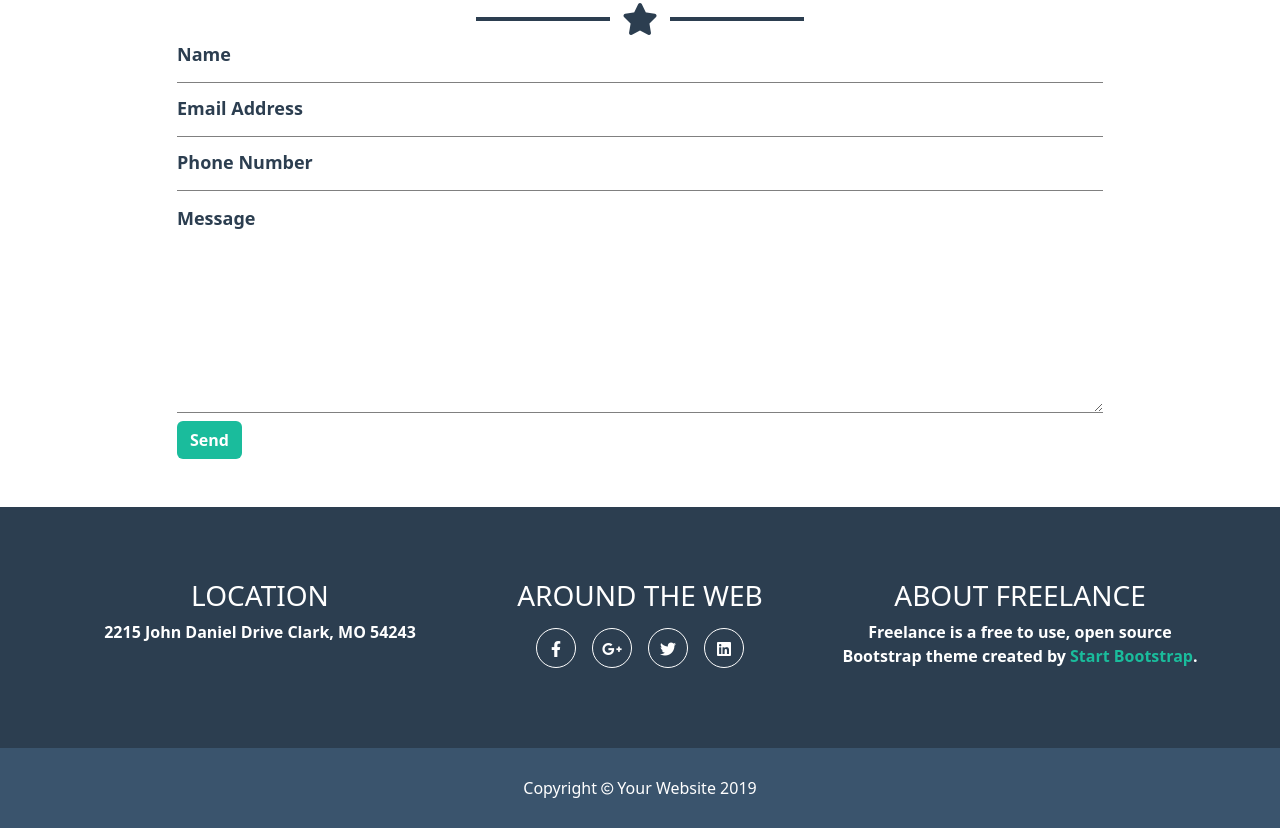
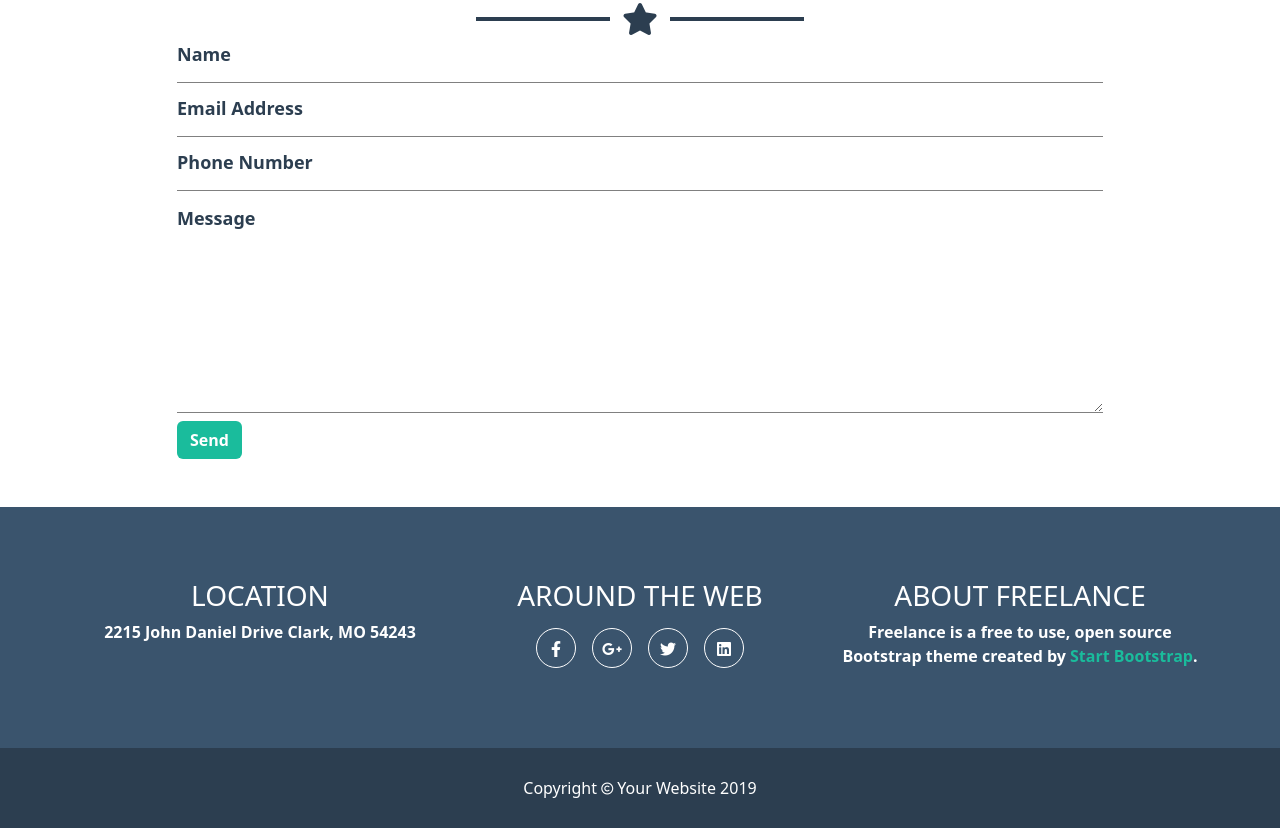
Before and after one commit to PasqualeDiMatteo/html-css-bootstrap-freelancer, a plain HTML site: page index.html in a window 1280 px wide. Shown: the part 2019-2847 px from the top of the page. Drawn offline with nearby package versions, Linux system fonts and the light colour scheme.

Commit message:
change footer color

```diff
--- a/css/style.css
+++ b/css/style.css
@@ -100,10 +100,12 @@ header{
 }
 
 .footer-bottom{
-    background-color: var(--second-color);
     height: 80px;
 }
 
+.footer-top{
+    background-color: var(--second-color);
+}
 footer a{
     color: white;
 }
--- a/index.html
+++ b/index.html
@@ -154,7 +154,7 @@
 
         <!-- Footer Top -->
 
-        <div class="footer-top bg-blue py-5">
+        <div class="footer-top  py-5">
             <div class="container">
                 <div class="row text-center">
                     <div class="col-12 col-md-4 py-4">
@@ -182,7 +182,7 @@
 
         <!-- Footer Borrom -->
 
-        <div class="footer-bottom">
+        <div class="footer-bottom bg-blue">
             <div class="container-fluid h-100">
                 <div class="row text-center h-100 align-items-center">
                     <div class="col-12">Copyright <i class="fa-regular fa-copyright fa-xs" style="color: #ffffff;"></i> Your Website 2019</div>
```
